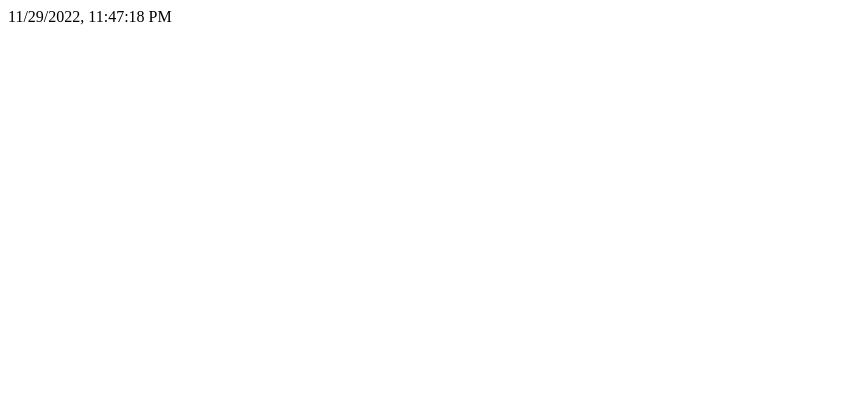
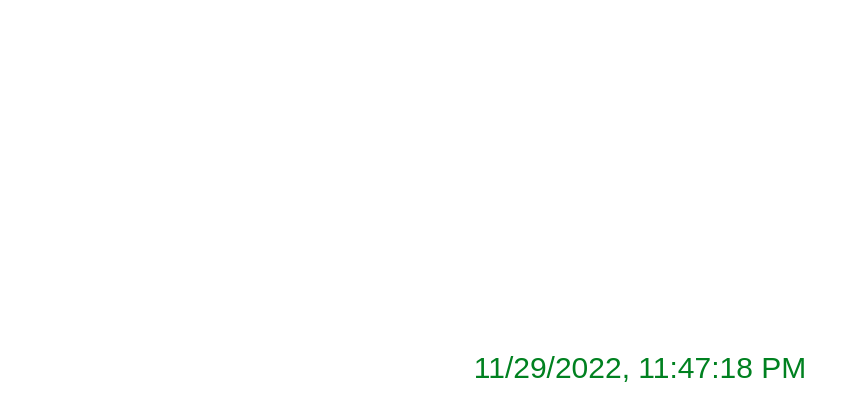
Before and after one commit to SalmaRivaan/Digital-Clock---ReactJS-React-State-Events-Updating-State-That-Depends-On-Th---0x911axg9312, a React app: page / in a window 1280 px wide. Shown: the top 418 px of the page, without its empty margins (0-858 px from the left). Built offline with nearby package versions, Linux system fonts and the light colour scheme.

Commit message:
Update App.css

```diff
--- a/src/styles/App.css
+++ b/src/styles/App.css
@@ -0,0 +1,10 @@
+.date-time {
+    all: unset;
+    display: flex;
+    align-items: center;
+    justify-content: center;
+    height: 90vh;
+    color: rgb(0, 129, 32);
+    font-size: 30px;
+    font-family: Arial, Helvetica, sans-serif;
+}
```
